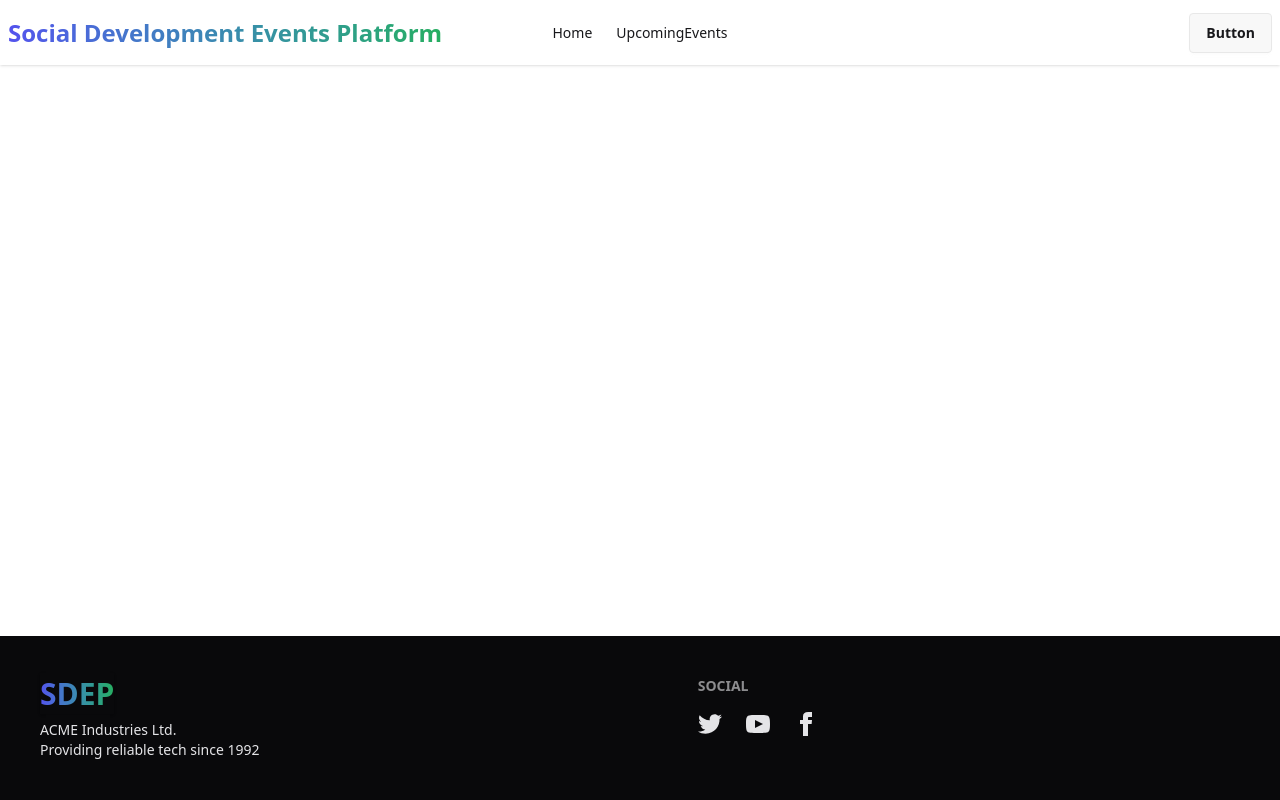
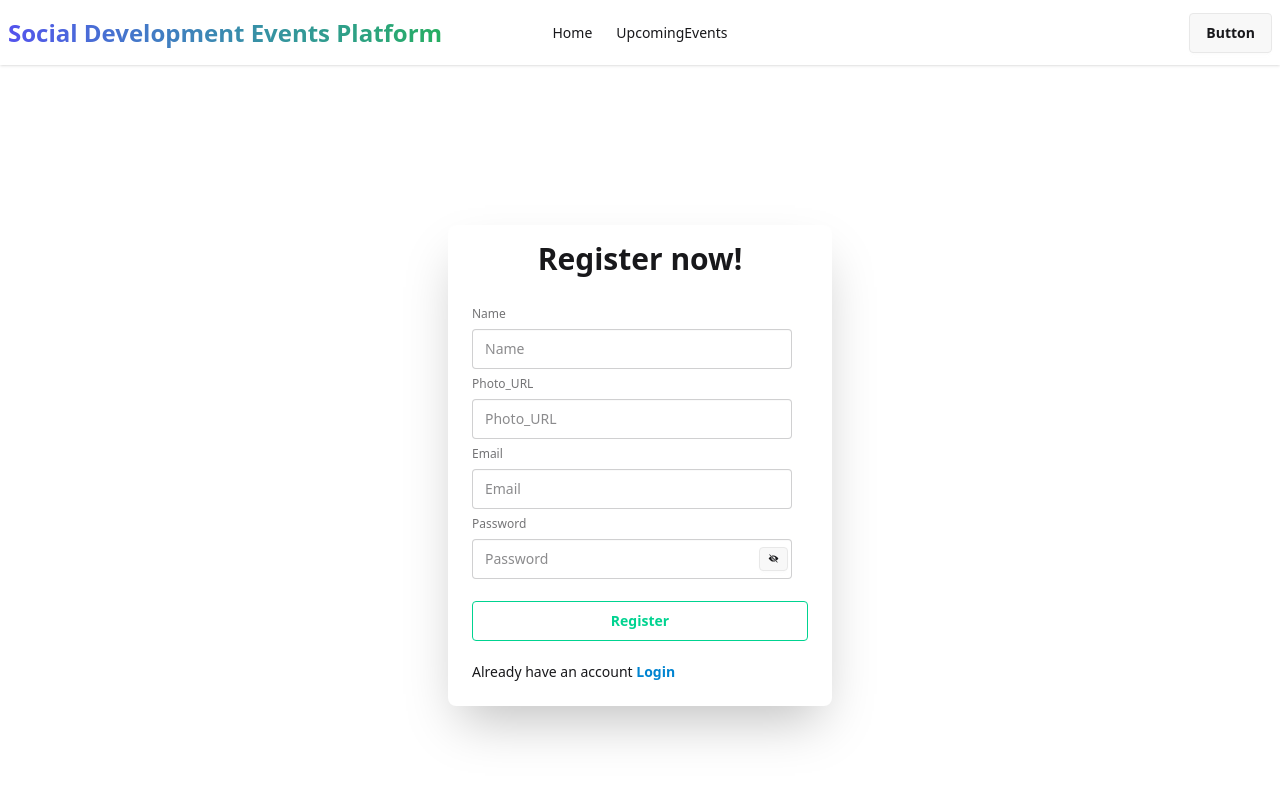
Before and after one commit to polokrf/social-development-events-platform, a React (Vite) app: page /register in a window 1280 px wide. Shown: the top 800 px of the page. Built offline with nearby package versions, Linux system fonts and the light colour scheme; no server answers.

Commit message:
add register function and login function

```diff
--- a/package.json
+++ b/package.json
@@ -16,6 +16,7 @@
     "firebase": "^12.5.0",
     "react": "^19.1.1",
     "react-dom": "^19.1.1",
+    "react-icons": "^5.5.0",
     "react-router": "^7.9.5",
     "react-toastify": "^11.0.5",
     "sweetalert2": "^11.26.3",
--- a/src/Page/Login.jsx
+++ b/src/Page/Login.jsx
@@ -1,9 +1,67 @@
-import React from 'react';
+import React, { useState } from 'react';
+import { Link } from 'react-router';
 
 const Login = () => {
+  const [show, setShow] = useState(false);
+
+  const handelLogin = (e) => {
+    e.preventDefault();
+    const email = e.target.email.value;
+    const password = e.target.password.value;
+  }
+   const handleShow = e => {
+     e.preventDefault();
+     setShow(!show);
+   };
   return (
-    <div>
+    <div className="flex flex-col justify-center min-h-screen items-center">
+      <div className="card bg-base-100 w-full max-w-sm shrink-0 shadow-2xl">
+        <div className="mt-4 text-center">
+          <h1 className="text-3xl font-bold">Login now!</h1>
+        </div>
+        <div className="card-body">
+          <form onSubmit={handelLogin}>
+            <fieldset className="fieldset">
+              <label className="label">Email</label>
+              <input
+                type="email"
+                name="email"
+                className="input"
+                placeholder="Email"
 
+              />
+              <label className="label">Password</label>
+              <div className=' relative'>
+                 <input
+                    type={show ?'text':'password'}
+                    name='password'
+                     className="input"
+                     placeholder="Password"
+                      />
+                    <div className=' absolute top-2 right-5'>
+                    <button onClick={handleShow} className='btn btn-xs'>
+                       {
+                        show ?<IoIosEye />:<IoIosEyeOff></IoIosEyeOff>
+                        }
+                    </button>
+                    </div>
+                </div>
+              <div>
+                <a className="link link-hover">Forgot password?</a>
+              </div>
+              <button className="btn btn-outline btn-success  my-4">
+                Login
+              </button>
+            </fieldset>
+            <p>
+              Do not have an account{' '}
+              <Link className="font-bold text-sky-600" to="/register">
+                Register
+              </Link>
+            </p>
+          </form>
+        </div>
+      </div>
     </div>
   );
 };
--- a/src/Page/Register.jsx
+++ b/src/Page/Register.jsx
@@ -1,9 +1,116 @@
-import React from 'react';
+import React, { useState } from 'react';
+import { IoIosEye, IoIosEyeOff } from 'react-icons/io';
+import { Link } from 'react-router';
+import useAuth from '../Axios/useAuth';
+import { toast } from 'react-toastify';
 
 const Register = () => {
+  const { register, updateUser } = useAuth();
+  const [show, setShow] = useState(false);
+
+  const handelRegister = (e) => {
+    e.preventDefault();
+
+    const target = e.target;
+    const name = target.name.value;
+    const photo = target.photo.value;
+    const email = target.email.value;
+    const password = target.password.value;
+
+    const passwordValid = /^(?=.*[a-z])(?=.*[A-Z])(?=.*\d)(?=.*[@$!%*?&])[A-Za-z\d@$!%*?&]{6,}$/;
+
+    if (!passwordValid.test(password)) {
+       return toast.error('Password must have 6+ chars, 1 uppercase, 1 lowercase, 1 number & 1 special.');
+    }
+
+
+    const person = {
+      displayName: name,
+      photoURL:photo
+    }
+
+    register(email, password)
+      .then(res => {
+        toast.success('Successful')
+        updateUser(person)
+      }).catch(err => {
+      toast.error(err.message)
+    })
+
+
+  }
+
+  const handleShow = (e) => {
+    e.preventDefault()
+    setShow(!show)
+  }
   return (
-    <div>
+    <div className="flex flex-col justify-center min-h-screen items-center">
+      <div className="card bg-base-100 w-full max-w-sm shrink-0 shadow-2xl">
+        <div className="mt-4 text-center">
+          <h1 className="text-3xl font-bold">Register now!</h1>
+        </div>
+        <div className="card-body">
+          <form onSubmit={handelRegister}>
+            <fieldset className="fieldset">
+              {/* name */}
+              <label className="label">Name</label>
+              <input
+                type="text"
+                name="name"
+                className="input"
+                placeholder="Name"
+                required
+              />
+              {/* photo  */}
+              <label className="label">Photo_URL</label>
+              <input
+                type="text"
+                name="photo"
+                className="input"
+                placeholder="Photo_URL"
+                required
+              />
+              {/* email */}
+              <label className="label">Email</label>
+              <input
+                type="email"
+                name="email"
+                className="input"
+                placeholder="Email"
+              />
+              {/* password
+               */}
+              <label className="label">Password</label>
+              <div className=' relative'>
+                <input
+                  type={show ?'text':'password'}
+                  name='password'
+                  className="input"
+                  placeholder="Password"
+                />
+                <div className=' absolute top-2 right-5'>
+                  <button onClick={handleShow} className='btn btn-xs'>
+                    {
+                      show ?<IoIosEye />:<IoIosEyeOff></IoIosEyeOff>
+                    }
+                  </button>
+                </div>
+              </div>
 
+              <button className="btn btn-outline btn-success  my-4 ">
+                Register
+              </button>
+            </fieldset>
+            <p>
+              Already have an account{' '}
+              <Link className="font-bold text-sky-600" to="/register">
+                Login
+              </Link>
+            </p>
+          </form>
+        </div>
+      </div>
     </div>
   );
 };
```
Also changed, not shown: 1 other file (tests, documents, lock files or other folders).
